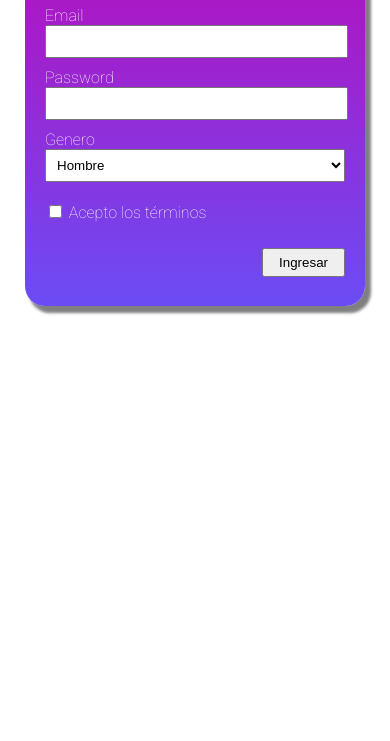
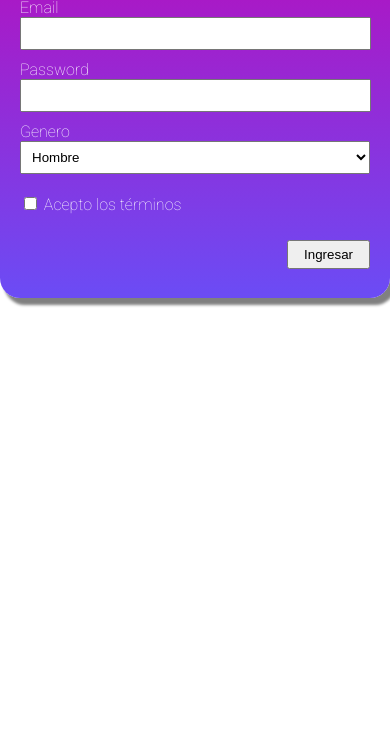
Before and after one commit to Blackstar84/nivelacion-mir, a plain HTML site: page ejercicio3/index.html in a window 390 px wide. Shown: the part 103-844 px from the top of the page. Drawn offline with Linux system fonts and the light colour scheme.

Commit message:
se agrega el calc al media para mobile first

```diff
--- a/ejercicio3/styles.css
+++ b/ejercicio3/styles.css
@@ -3,10 +3,6 @@ form{
     width: 300px;
     padding: 20px;
     border-radius: 20px;
-    -webkit-border-radius: 20px;
-    -moz-border-radius: 20px;
-    -ms-border-radius: 20px;
-    -o-border-radius: 20px;
     margin: 0 auto;
     background: linear-gradient(#bd09b7,#6b4cf5);
     box-shadow: 5px 6px 3px 1px grey;
@@ -36,8 +32,20 @@ label{
     float: right;
 }
 
-@media (min-width: 480px){
+#enviar:hover{
+    background-color: rgb(94, 3, 112);
+    border-color: rgb(94, 3, 112);
+    color: white;
+    cursor: pointer;
+    box-shadow: 5px 3px 3px 1px rgb(205, 152, 245);
+}
+
+@media (max-width: 480px){
     form{
-        width: 100%;
+        width: calc(100% - 40px);
+    }
+    body,html{
+        margin: 0;
+        padding: 0;
     }
 }
```
